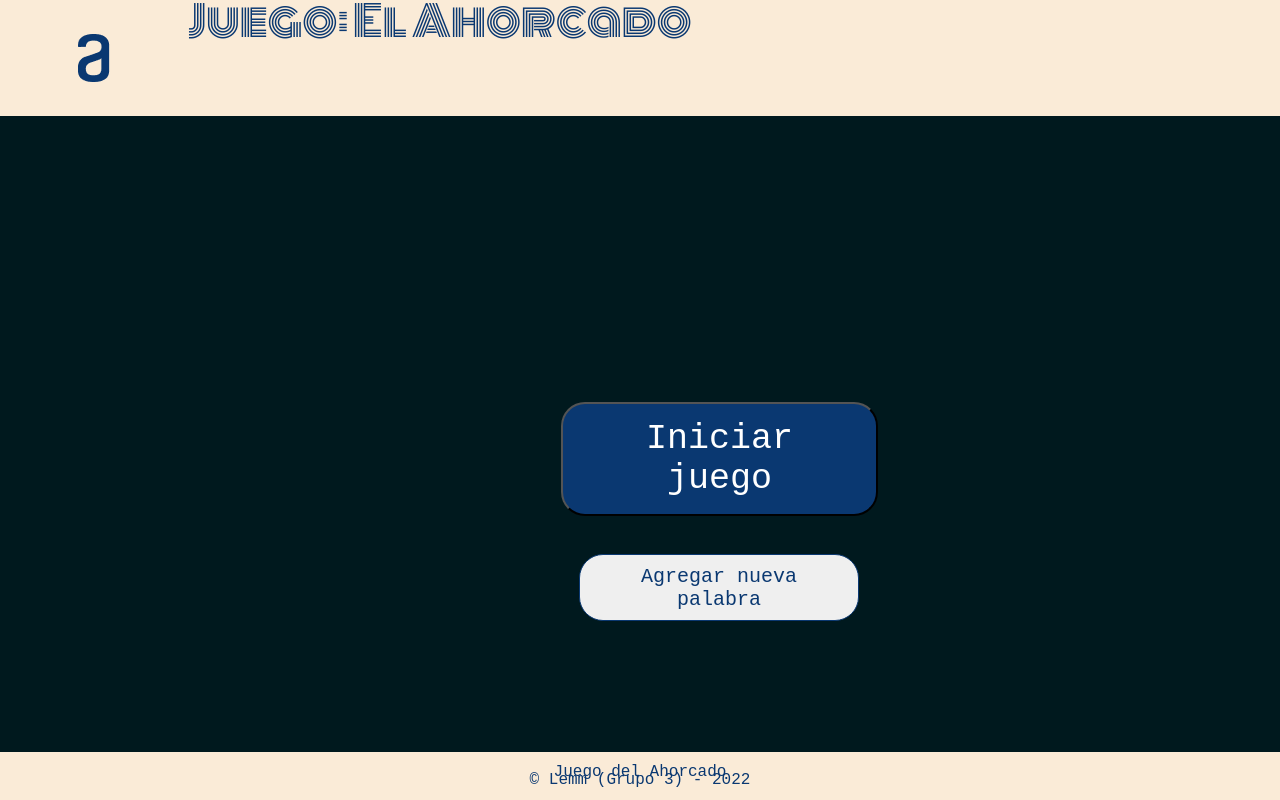
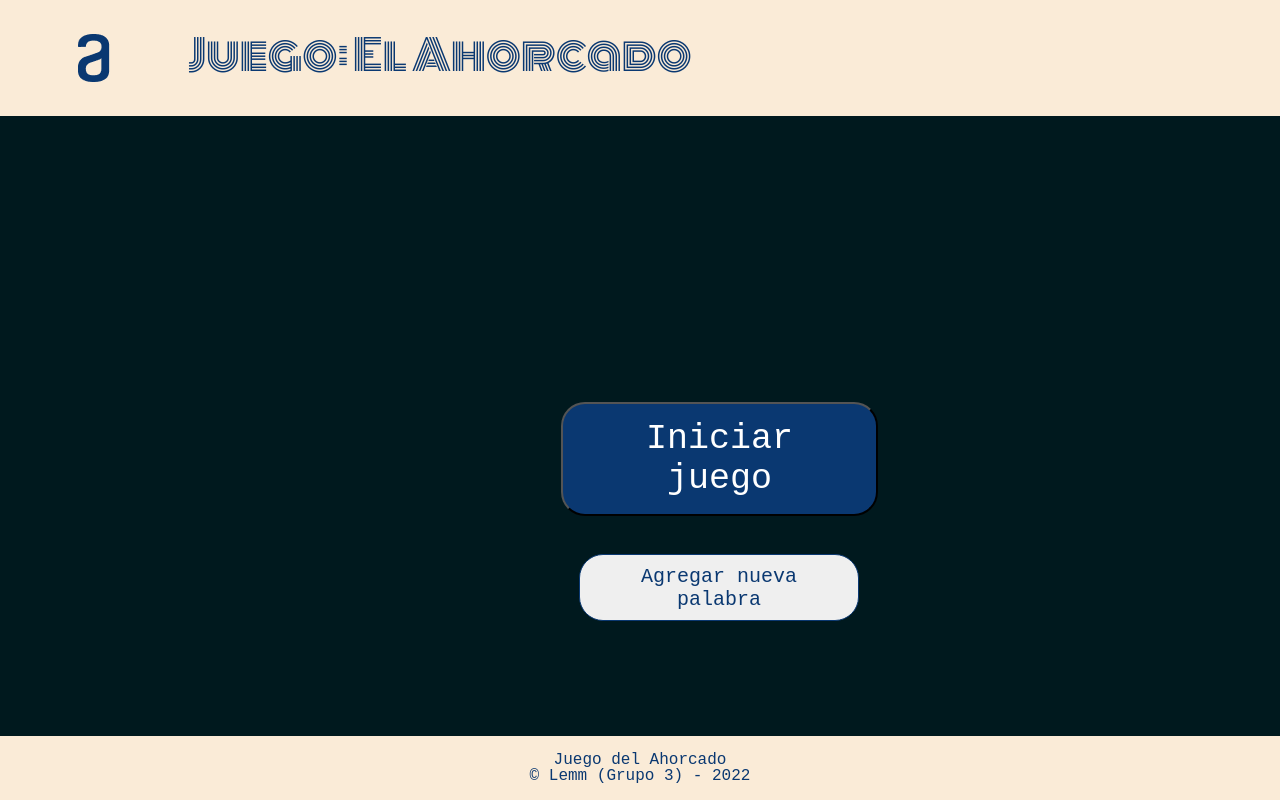
Before and after one commit to iamLemm/juego-ahorcado, a plain HTML site: page index.html in a window 1280 px wide. Drawn offline with Linux system fonts and the light colour scheme.

Commit message:
Dando estilo al header

```diff
--- a/style.css
+++ b/style.css
@@ -10,6 +10,7 @@ body{
 
 header{
     background-color: antiquewhite;
+    width: 100%;
 }
 
 .logoAlura{
@@ -28,7 +29,8 @@ header h1{
     color: #0A3871;
     text-align: center;
     font-size: 42px;
-    vertical-align: top;
+    margin-top: 0.8em;
+
 }
 
 .boton-iniciar{
@@ -81,7 +83,7 @@ footer{
     font-family: 'Syne Mono', monospace;
     color: #0A3871;
     text-align: center;
-    line-height: 0.5;
+    line-height: 1;
     margin-top: auto;
     padding: 1em 0;
     background-color: antiquewhite;
```
